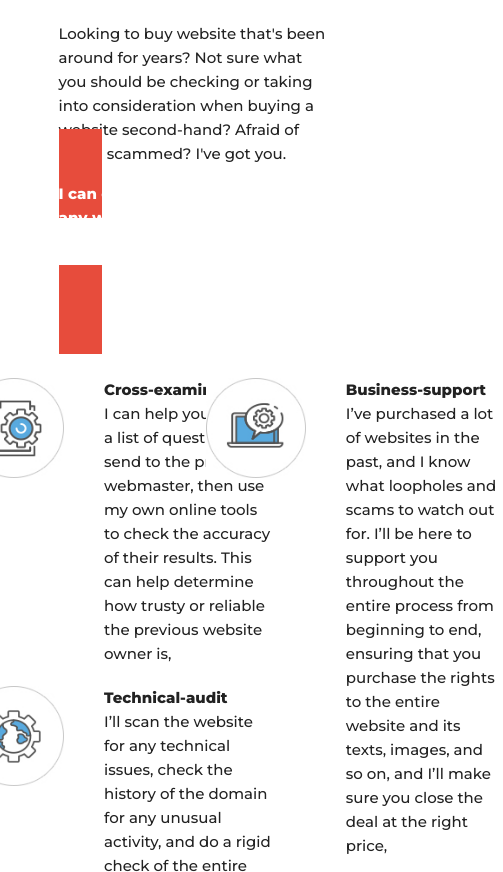
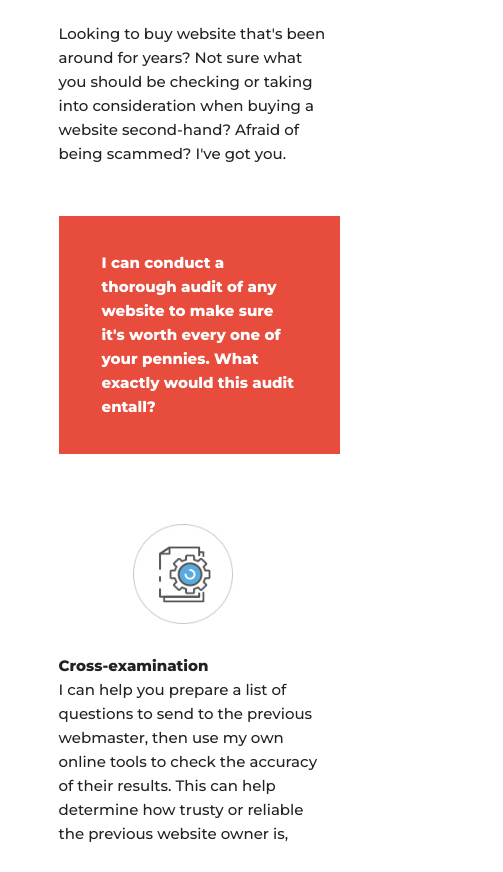
Before and after one commit to karolina-siemieniuk-morawska/seo-audit, a plain HTML site: page pages/page-2.html in a window 390 px wide. Shown: the part 1022-1894 px from the top of the page, 503 px wide, since content can reach past the window. Drawn offline with Linux system fonts and the light colour scheme; a web font is replaced by a local one.

Commit message:
finished page 2

```diff
--- a/styles/page-2.css
+++ b/styles/page-2.css
@@ -50,3 +50,78 @@
   margin-top: 20px;
   text-align: justify;
 }
+
+@media (max-width: 1200px) {
+  .important_info {
+    width: 90%;
+    margin: 50px auto !important;
+  }
+
+  .icons {
+    width: 70%;
+    margin: 50px auto;
+  }
+
+  .icons > div:last-of-type {
+    width: 400px;
+  }
+
+  .icon_box > img {
+    margin-right: 25px;
+  }
+}
+
+@media (max-width: 900px) {
+  .important_info {
+    display: flex !important;
+  }
+
+  .icons {
+    display: initial;
+  }
+
+  .icons > div {
+    width: 70% !important;
+    margin: 0 auto;
+  }
+
+  .icon_box {
+    margin: 40px 0;
+  }
+}
+
+@media (max-width: 500px) {
+  .important_info {
+    width: 50vw;
+    margin: 0 auto;
+  }
+
+  .icons > div {
+    width: 70% !important;
+    margin: 0 auto;
+  }
+
+  .icon_box {
+    width: 100%;
+  }
+
+  .icon_box > div {
+    width: 40vw;
+  }
+}
+
+@media (max-width: 400px) {
+  .icon_box {
+    flex-direction: column;
+    align-items: center;
+  }
+
+  .icon_box > img {
+    margin-top: 20px;
+    margin-bottom: 30px;
+  }
+
+  .icon_box > div {
+    width: 100%;
+  }
+}
--- a/styles/style.css
+++ b/styles/style.css
@@ -470,7 +470,6 @@ form > textarea::placeholder {
 
   .important_info {
     width: 100%;
-    /* tutaj nie potrafię wycentrować */
     margin-left: -12vw;
   }
 
```
